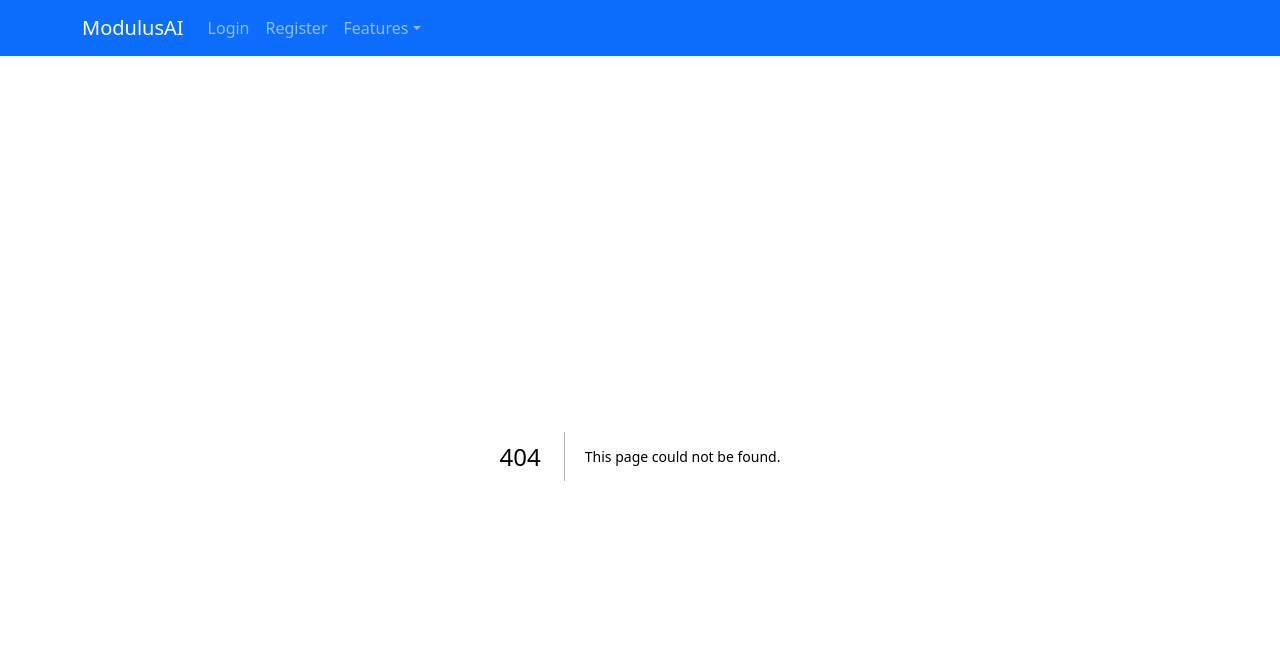
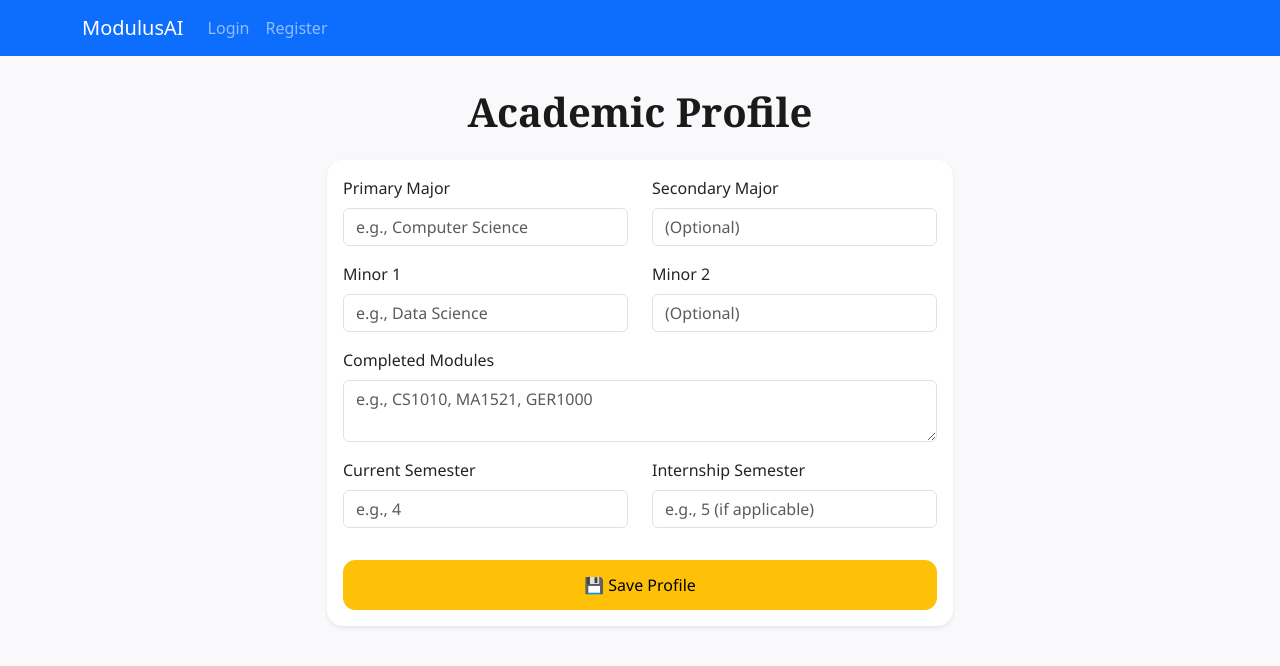
Before and after one commit to ModulusAI-Orbital25/frontend, a Next.js app: page /profile in a window 1280 px wide. Before the commit this address had no page. Shown: the top 666 px of the page. Built offline with nearby package versions, Linux system fonts and the light colour scheme; no server answers.

Commit message:
My Profile added and cookie issue resolved (#6)

```diff
--- a/src/app/layout.tsx
+++ b/src/app/layout.tsx
@@ -1,34 +1,54 @@
 'use client';
 import "./globals.css";
 import 'bootstrap/dist/css/bootstrap.min.css';
+import { useEffect, useState } from 'react';
 import { Container, Nav, Navbar, NavDropdown } from 'react-bootstrap';
 import Link from 'next/link';
-
+import axios from 'axios';
 
 function BasicExample() {
+  const [isLoggedIn, setIsLoggedIn] = useState(false);
+
+  useEffect(() => {
+    axios.get('http://localhost:5000/me', { withCredentials: true })
+      .then(res => {
+        if (res.data && res.data.logged_in) {
+          setIsLoggedIn(true);
+        }
+      })
+      .catch(() => setIsLoggedIn(false));
+  }, []);
+
   return (
     <Navbar bg="primary" variant="dark" expand="lg">
       <Container>
-        <Navbar.Brand as = {Link} href="/">ModulusAI</Navbar.Brand>
+        <Navbar.Brand as={Link} href="/">ModulusAI</Navbar.Brand>
         <Navbar.Toggle aria-controls="basic-navbar-nav" />
         <Navbar.Collapse id="basic-navbar-nav">
           <Nav className="me-auto">
-            <Nav.Link href="/login">Login</Nav.Link>
-            <Nav.Link href="/register">Register</Nav.Link>
+            {!isLoggedIn && (
+              <>
+                <Nav.Link href="/login">Login</Nav.Link>
+                <Nav.Link href="/register">Register</Nav.Link>
+              </>
+            )}
+            {isLoggedIn && (
+              <>
             <NavDropdown title="Features" id="basic-nav-dropdown">
-              <NavDropdown.Item href="#action/3.1">My TimeTable</NavDropdown.Item>
-              <NavDropdown.Item href="#action/3.3">Schedule</NavDropdown.Item>
+              <NavDropdown.Item href="/timetable">My Timetable</NavDropdown.Item>
+              <NavDropdown.Item href="/schedule">Schedule</NavDropdown.Item>
               <NavDropdown.Divider />
-              <NavDropdown.Item href="#action/3.4">
-                Chat
-              </NavDropdown.Item>
+              <NavDropdown.Item href="/profile">My Profile</NavDropdown.Item>
             </NavDropdown>
+            </>
+            )}
           </Nav>
         </Navbar.Collapse>
       </Container>
     </Navbar>
   );
 }
+
 
 export default function RootLayout({
   children,
--- a/src/app/login/page.tsx
+++ b/src/app/login/page.tsx
@@ -19,10 +19,10 @@ export default function LoginPage() {
           headers: {
             'Content-Type': 'application/json',
           },
+          withCredentials: true
         }
       );
       setMessage('🎉 Login successful!');
-      window.location.href = res.data.redirect;
     } catch (err) {
       setMessage('❌ Login failed. Please check your credentials.');
     }
--- /dev/null
+++ b/src/app/profile/page.tsx
@@ -0,0 +1,176 @@
+'use client';
+import { useState } from 'react';
+import axios from 'axios';
+import {Container, Form, Button, Card, Row, Col, Alert} from 'react-bootstrap';
+
+export default function ProfilePage() {
+  const [formData, setFormData] = useState({
+    primaryMajor: '',
+    secondaryMajor: '',
+    minor1: '',
+    minor2: '',
+    completedModules: '',
+    currentSemester: '',
+    internshipSem: '',
+  });
+  const [message, setMessage] = useState('');
+
+  const backendUrl = 'http://localhost:5000';
+
+  const handleChange = (e: any) => {
+    setFormData({ ...formData, [e.target.name]: e.target.value });
+  };
+
+  const handleSubmit = async () => {
+    try {
+      const res = await axios.post(`${backendUrl}/profile/userProfile`, formData, {
+        withCredentials: true,
+        headers: {
+          'Content-Type': 'application/json',
+        }
+      });
+      setMessage('🎉 Profile saved successfully!');
+    } catch (err) {
+      console.error(err);
+      setMessage('❌ Failed to save profile.');
+    }
+  };
+
+  return (
+    <div
+      style={{
+        background: '#f9f9fb',
+        minHeight: '100vh',
+        padding: '2rem',
+        fontFamily: 'Segoe UI, Roboto, sans-serif',
+      }}
+    >
+      <Container style={{ maxWidth: '650px' }}>
+        <h1
+          className="mb-4"
+          style={{
+            fontFamily: `'Georgia', 'Times New Roman', serif`,
+            fontWeight: 'bold',
+            fontSize: '2.5rem',
+            color: '#1a1a1a',
+            textAlign: 'center',
+          }}
+        >
+          Academic Profile
+        </h1>
+
+        <Card className="shadow-sm border-0 mb-4" style={{ borderRadius: '16px' }}>
+          <Card.Body>
+            <Form>
+              <Row>
+                <Col>
+                  <Form.Group className="mb-3">
+                    <Form.Label>Primary Major</Form.Label>
+                    <Form.Control
+                      type="text"
+                      name="primaryMajor"
+                      placeholder="e.g., Computer Science"
+                      onChange={handleChange}
+                    />
+                  </Form.Group>
+                </Col>
+                <Col>
+                  <Form.Group className="mb-3">
+                    <Form.Label>Secondary Major</Form.Label>
+                    <Form.Control
+                      type="text"
+                      name="secondaryMajor"
+                      placeholder="(Optional)"
+                      onChange={handleChange}
+                    />
+                  </Form.Group>
+                </Col>
+              </Row>
+
+              <Row>
+                <Col>
+                  <Form.Group className="mb-3">
+                    <Form.Label>Minor 1</Form.Label>
+                    <Form.Control
+                      type="text"
+                      name="minor1"
+                      placeholder="e.g., Data Science"
+                      onChange={handleChange}
+                    />
+                  </Form.Group>
+                </Col>
+                <Col>
+                  <Form.Group className="mb-3">
+                    <Form.Label>Minor 2</Form.Label>
+                    <Form.Control
+                      type="text"
+                      name="minor2"
+                      placeholder="(Optional)"
+                      onChange={handleChange}
+                    />
+                  </Form.Group>
+                </Col>
+              </Row>
+
+              <Form.Group className="mb-3">
+                <Form.Label>Completed Modules</Form.Label>
+                <Form.Control
+                  as="textarea"
+                  rows={2}
+                  name="completedModules"
+                  placeholder="e.g., CS1010, MA1521, GER1000"
+                  onChange={handleChange}
+                />
+              </Form.Group>
+
+              <Row>
+                <Col>
+                  <Form.Group className="mb-3">
+                    <Form.Label>Current Semester</Form.Label>
+                    <Form.Control
+                      type="number"
+                      name="currentSemester"
+                      placeholder="e.g., 4"
+                      onChange={handleChange}
+                    />
+                  </Form.Group>
+                </Col>
+
+                <Col>
+                  <Form.Group className="mb-3">
+                    <Form.Label>Internship Semester</Form.Label>
+                    <Form.Control
+                      type="number"
+                      name="internshipSem"
+                      placeholder="e.g., 5 (if applicable)"
+                      onChange={handleChange}
+                    />
+                  </Form.Group>
+                </Col>
+              </Row>
+
+              <Button
+                variant="warning"
+                className="mt-3 w-100"
+                style={{ borderRadius: '12px', padding: '0.75rem' }}
+                onClick={handleSubmit}
+              >
+                💾 Save Profile
+              </Button>
+            </Form>
+          </Card.Body>
+        </Card>
+
+        {message && (
+          <Alert
+            variant={message.includes('🎉') ? 'success' : 'danger'}
+            className="text-center"
+            style={{ borderRadius: '12px' }}
+          >
+            {message}
+          </Alert>
+        )}
+      </Container>
+    </div>
+  );
+}
--- a/src/app/register/page.tsx
+++ b/src/app/register/page.tsx
@@ -26,7 +26,6 @@ export default function Home() {
         }
       );
       setMessage('🎉 Success!');
-      window.location.href = res1.data.redirect;
     } catch (err) {
       console.error(err);
       setMessage('❌ Error during registration');
```
